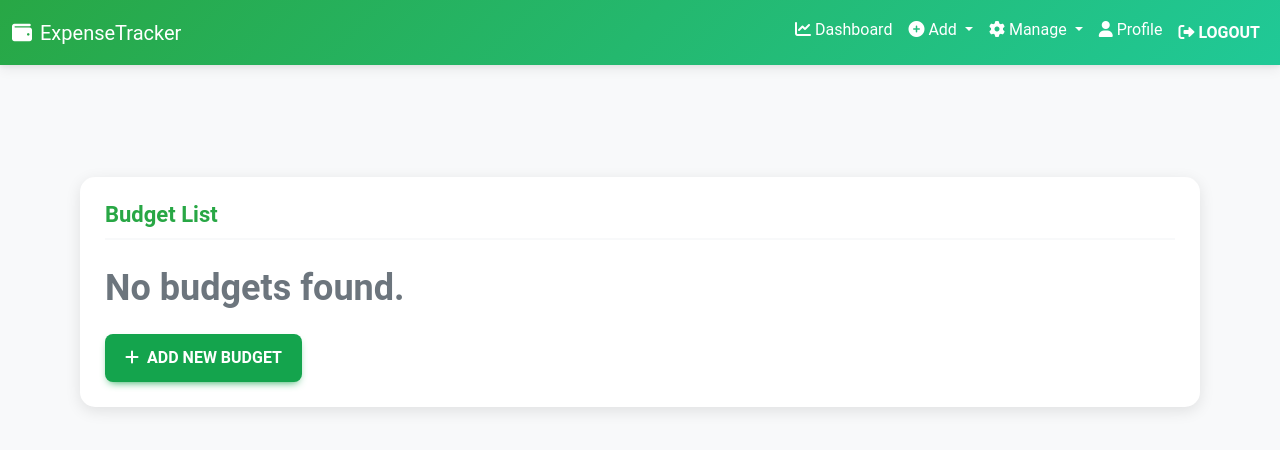
After one commit to phantom-kali/ExpenseTracker, a Django app: page /budgets/ in a window 1280 px wide. The commit adds this page. Shown: the top 450 px of the page. Run offline with Django 5.2, Linux system fonts and the light colour scheme; the visitor is signed in with stand-in values (Sample User, id 1); data that the repository does not hold is empty; some libraries are stand-ins or nearby versions.

Commit message:
modularised CRUD on models

```diff
--- a/expenses/urls.py
+++ b/expenses/urls.py
@@ -3,7 +3,21 @@ from . import views
 
 urlpatterns = [
     path('', views.dashboard, name='dashboard'),
-    path('add-category/', views.add_category, name='add_category'),
-    path('set-budget/', views.set_budget, name='set_budget'),
-    path('add-expense/', views.add_expense, name='add_expense'),
+    path('categories/', views.category_list, name='category_list'),
+    path('categories/<int:pk>/', views.category_detail, name='category_detail'),
+    path('categories/new/', views.category_create_or_update, name='category_create'),
+    path('categories/<int:pk>/edit/', views.category_create_or_update, name='category_update'),
+    path('categories/<int:pk>/delete/', views.category_delete, name='category_delete'),
+
+    path('budgets/', views.budget_list, name='budget_list'),
+    path('budgets/<int:pk>/', views.budget_detail, name='budget_detail'),
+    path('budgets/new/', views.budget_create_or_update, name='budget_create'),
+    path('budgets/<int:pk>/edit/', views.budget_create_or_update, name='budget_update'),
+    path('budgets/<int:pk>/delete/', views.budget_delete, name='budget_delete'),
+
+    path('expenses/', views.expense_list, name='expense_list'),
+    path('expenses/<int:pk>/', views.expense_detail, name='expense_detail'),
+    path('expenses/new/', views.expense_create_or_update, name='expense_create'),
+    path('expenses/<int:pk>/edit/', views.expense_create_or_update, name='expense_update'),
+    path('expenses/<int:pk>/delete/', views.expense_delete, name='expense_delete'),
 ]
--- a/expenses/views.py
+++ b/expenses/views.py
@@ -1,10 +1,10 @@
-from django.utils import timezone
-from django.db.models import Sum
-from django.shortcuts import render, redirect
+from django.shortcuts import render, redirect, get_object_or_404
 from django.contrib.auth.decorators import login_required
+from django.contrib import messages
 from .models import Category, Budget, Expense
 from .forms import CategoryForm, BudgetForm, ExpenseForm
-
+from django.db.models import Sum
+from django.utils import timezone
 
 @login_required
 def dashboard(request):
@@ -12,18 +12,8 @@ def dashboard(request):
     categories = Category.objects.filter(user=request.user)
     budget = Budget.objects.filter(user=request.user).last()
 
-    total_expenses = (
-        Expense.objects.filter(user=request.user).aggregate(Sum("amount"))[
-            "amount__sum"
-        ]
-        or 0
-    )
-    monthly_expenses = (
-        Expense.objects.filter(
-            user=request.user, date__month=timezone.now().month
-        ).aggregate(Sum("amount"))["amount__sum"]
-        or 0
-    )
+    total_expenses = Expense.objects.filter(user=request.user).aggregate(Sum("amount"))["amount__sum"] or 0
+    monthly_expenses = Expense.objects.filter(user=request.user, date__month=timezone.now().month).aggregate(Sum("amount"))["amount__sum"] or 0
     budget_amount = budget.amount if budget else 0
     budget_remaining = budget_amount - monthly_expenses
 
@@ -37,44 +27,105 @@ def dashboard(request):
     }
     return render(request, "expenses/dashboard.html", context)
 
+@login_required
+def object_list(request, model, template_name):
+    objects = model.objects.filter(user=request.user)
+    context = {
+        'objects': objects,
+        'model_name': model.__name__.lower()
+    }
+    return render(request, template_name, context)
 
 @login_required
-def add_category(request):
-    if request.method == "POST":
-        form = CategoryForm(request.POST)
-        if form.is_valid():
-            category = form.save(commit=False)
-            category.user = request.user
-            category.save()
-            return redirect("dashboard")
-    else:
-        form = CategoryForm()
-    return render(request, "expenses/add_category.html", {"form": form})
-
+def object_detail(request, model, pk, template_name):
+    obj = get_object_or_404(model, pk=pk, user=request.user)
+    context = {
+        'object': obj,
+        'model_name': model.__name__.lower()
+    }
+    return render(request, template_name, context)
 
 @login_required
-def set_budget(request):
-    if request.method == "POST":
-        form = BudgetForm(request.POST)
-        if form.is_valid():
-            budget = form.save(commit=False)
-            budget.user = request.user
-            budget.save()
-            return redirect("dashboard")
+def object_create_or_update(request, model, form_class, pk=None, template_name='expenses/object_form.html'):
+    if pk:
+        obj = get_object_or_404(model, pk=pk, user=request.user)
+        form = form_class(request.POST or None, instance=obj)
     else:
-        form = BudgetForm()
-    return render(request, "expenses/set_budget.html", {"form": form})
+        form = form_class(request.POST or None)
 
+    if request.method == 'POST' and form.is_valid():
+        instance = form.save(commit=False)
+        instance.user = request.user
+        instance.save()
+        messages.success(request, f'{model.__name__} {"updated" if pk else "created"} successfully.')
+        return redirect('dashboard')
+
+    context = {
+        'form': form,
+        'model_name': model.__name__.lower(),
+        'is_update': pk is not None
+    }
+    return render(request, template_name, context)
 
 @login_required
-def add_expense(request):
-    if request.method == "POST":
-        form = ExpenseForm(request.POST)
-        if form.is_valid():
-            expense = form.save(commit=False)
-            expense.user = request.user
-            expense.save()
-            return redirect("dashboard")
-    else:
-        form = ExpenseForm()
-    return render(request, "expenses/add_expense.html", {"form": form})
+def object_delete(request, model, pk, template_name='expenses/object_confirm_delete.html'):
+    obj = get_object_or_404(model, pk=pk, user=request.user)
+    if request.method == 'POST':
+        obj.delete()
+        messages.success(request, f'{model.__name__} deleted successfully.')
+        return redirect('dashboard')
+    context = {
+        'object': obj,
+        'model_name': model.__name__.lower()
+    }
+    return render(request, template_name, context)
+
+# Use these generic views for each model
+@login_required
+def category_list(request):
+    return object_list(request, Category, 'expenses/object_list.html')
+
+@login_required
+def category_detail(request, pk):
+    return object_detail(request, Category, pk, 'expenses/object_detail.html')
+
+@login_required
+def category_create_or_update(request, pk=None):
+    return object_create_or_update(request, Category, CategoryForm, pk)
+
+@login_required
+def category_delete(request, pk):
+    return object_delete(request, Category, pk)
+
+# Repeat similar patterns for Budget and Expense models
+@login_required
+def budget_list(request):
+    return object_list(request, Budget, 'expenses/object_list.html')
+
+@login_required
+def budget_detail(request, pk):
+    return object_detail(request, Budget, pk, 'expenses/object_detail.html')
+
+@login_required
+def budget_create_or_update(request, pk=None):
+    return object_create_or_update(request, Budget, BudgetForm, pk)
+
+@login_required
+def budget_delete(request, pk):
+    return object_delete(request, Budget, pk)
+
+@login_required
+def expense_list(request):
+    return object_list(request, Expense, 'expenses/object_list.html')
+
+@login_required
+def expense_detail(request, pk):
+    return object_detail(request, Expense, pk, 'expenses/object_detail.html')
+
+@login_required
+def expense_create_or_update(request, pk=None):
+    return object_create_or_update(request, Expense, ExpenseForm, pk)
+
+@login_required
+def expense_delete(request, pk):
+    return object_delete(request, Expense, pk)
--- a/templates/base.html
+++ b/templates/base.html
@@ -42,21 +42,20 @@
                                 <i class="fas fa-plus-circle me-1"></i>Add
                             </a>
                             <ul class="dropdown-menu dropdown-menu-end" aria-labelledby="navbarDropdown">
-                                <li>
-                                    <a class="dropdown-item" href="{% url 'add_expense' %}">
-                                        <i class="fas fa-receipt me-2"></i>Add Expense
-                                    </a>
-                                </li>
-                                <li>
-                                    <a class="dropdown-item" href="{% url 'add_category' %}">
-                                        <i class="fas fa-tags me-2"></i>Add Category
-                                    </a>
-                                </li>
-                                <li>
-                                    <a class="dropdown-item" href="{% url 'set_budget' %}">
-                                        <i class="fas fa-money-bill-wave me-2"></i>Set Budget
-                                    </a>
-                                </li>
+                                <li><a class="dropdown-item" href="{% url 'category_create' %}">Add Category</a></li>
+                                <li><a class="dropdown-item" href="{% url 'budget_create' %}">Add Budget</a></li>
+                                <li><a class="dropdown-item" href="{% url 'expense_create' %}">Add Expense</a></li>
+                            </ul>
+                        </li>
+                        <li class="nav-item dropdown">
+                            <a class="nav-link dropdown-toggle" href="#" id="navbarManageDropdown" role="button"
+                                data-mdb-toggle="dropdown" aria-expanded="false">
+                                <i class="fas fa-cog me-1"></i>Manage
+                            </a>
+                            <ul class="dropdown-menu dropdown-menu-end" aria-labelledby="navbarManageDropdown">
+                                <li><a class="dropdown-item" href="{% url 'category_list' %}">Categories</a></li>
+                                <li><a class="dropdown-item" href="{% url 'budget_list' %}">Budgets</a></li>
+                                <li><a class="dropdown-item" href="{% url 'expense_list' %}">Expenses</a></li>
                             </ul>
                         </li>
                         <li class="nav-item">
--- /dev/null
+++ b/templates/expenses/object_list.html
@@ -0,0 +1,34 @@
+{% extends 'base.html' %}
+{% block content %}
+<div class="container mt-5">
+  <div class="card">
+    <div class="card-body">
+      <h2 class="card-title">{{ model_name|title }} List</h2>
+      {% if objects %}
+        <ul class="list-group list-group-light">
+          {% for object in objects %}
+            <li class="list-group-item d-flex justify-content-between align-items-center">
+              <a href="{% url model_name|add:'_detail' object.pk %}" class="text-reset">{{ object }}</a>
+              <div>
+                <a href="{% url model_name|add:'_update' object.pk %}" class="btn btn-primary btn-sm">
+                  <i class="fas fa-edit"></i>
+                </a>
+                <a href="{% url model_name|add:'_delete' object.pk %}" class="btn btn-danger btn-sm ms-2">
+                  <i class="fas fa-trash-alt"></i>
+                </a>
+              </div>
+            </li>
+          {% endfor %}
+        </ul>
+      {% else %}
+        <p class="card-text">No {{ model_name }}s found.</p>
+      {% endif %}
+      <div class="mt-3">
+        <a href="{% url model_name|add:'_create' %}" class="btn btn-success">
+          <i class="fas fa-plus me-2"></i>Add New {{ model_name|title }}
+        </a>
+      </div>
+    </div>
+  </div>
+</div>
+{% endblock %}
```
Also changed, not shown: templates/expenses/object_confirm_delete.html (added, +16 -0 lines), templates/expenses/object_detail.html (added, +22 -0 lines), templates/expenses/object_form.html (added, +21 -0 lines).
